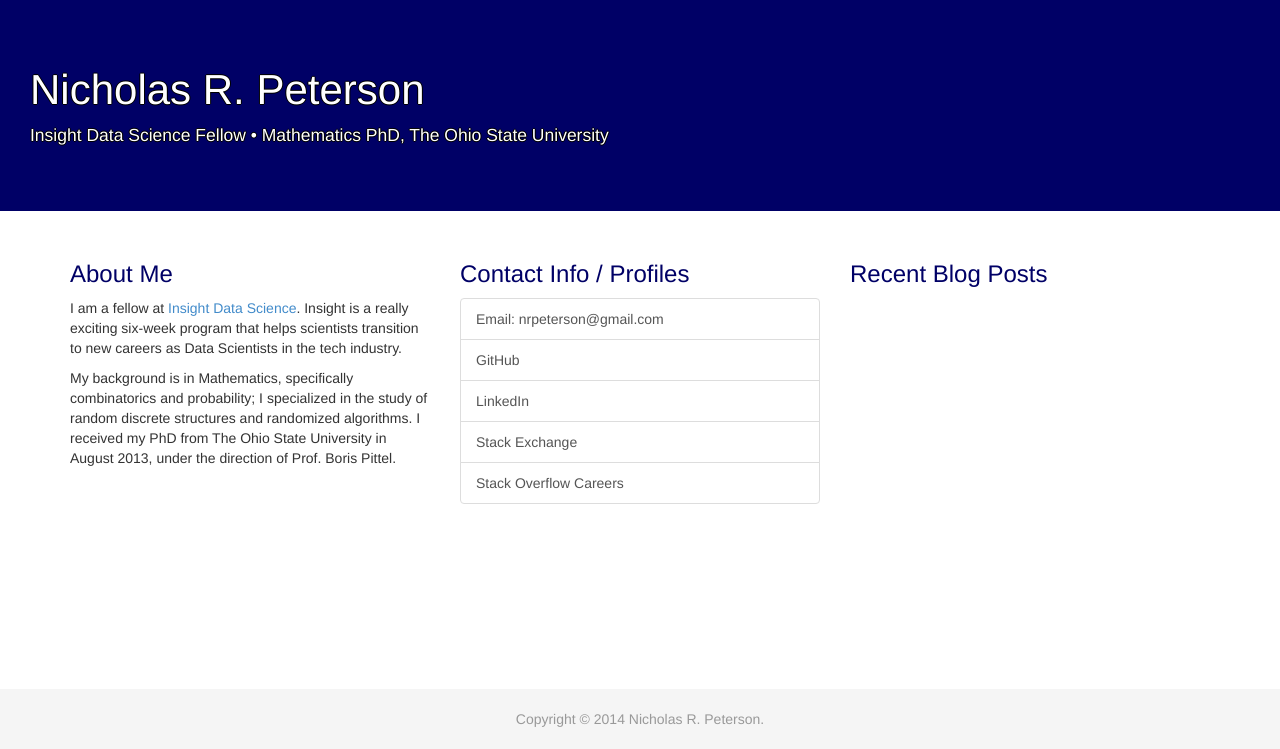
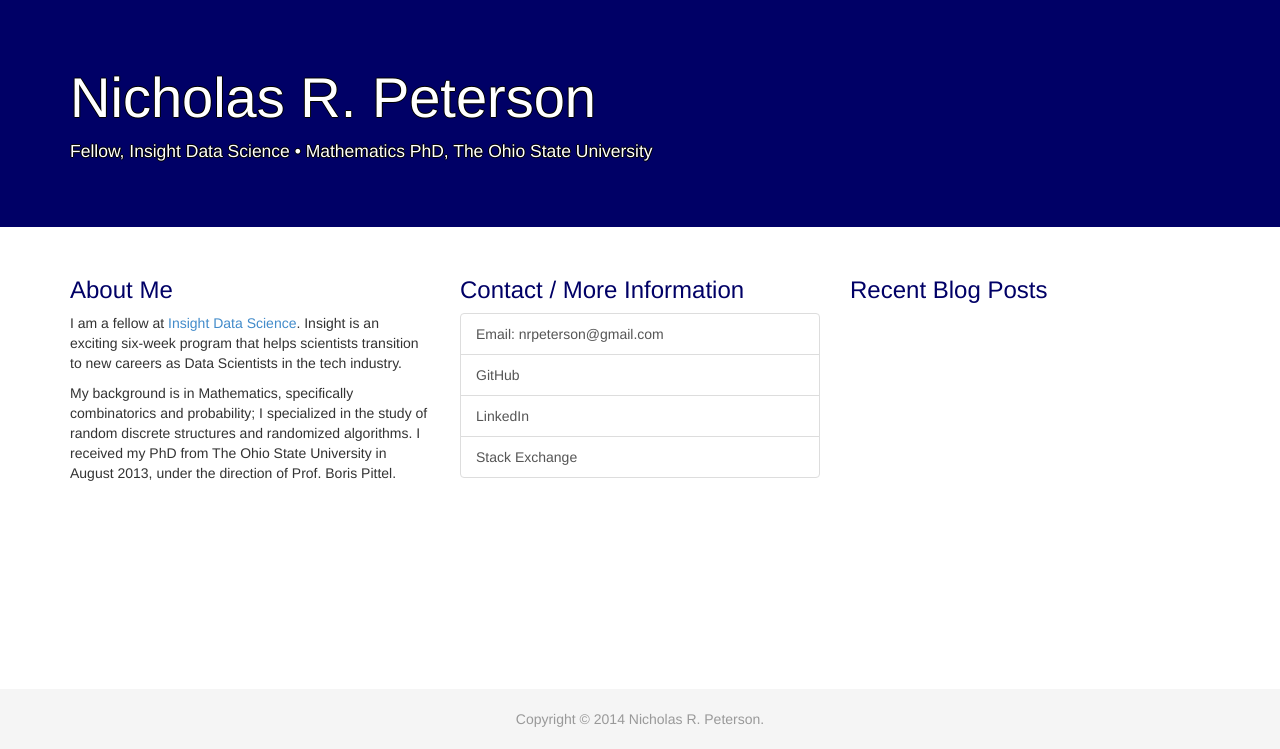
Before and after one commit to nrpeterson/homepage, a Flask app: page / in a window 1280 px wide. Shown: the part 51-800 px from the top of the page. Run offline with Flask 2, Linux system fonts and the light colour scheme; data that the repository does not hold is empty; some libraries are stand-ins or nearby versions.

Commit message:
Minor tweaks

```diff
--- a/app/static/custom.css
+++ b/app/static/custom.css
@@ -38,7 +38,7 @@ body {
 }
 
 .jumbotron h1 {
-    font-size: 300%;
+    font-size: 400%;
     color: #ffffff;
 }
 
--- a/app/templates/index.html
+++ b/app/templates/index.html
@@ -9,19 +9,18 @@
             <header>
                 <h3>About Me</h3>
             </header>
-            <p>I am a fellow at <a href="http://www.insightdatascience.com">Insight Data Science</a>. Insight is a really exciting six-week program that helps scientists transition to new careers as Data Scientists in the tech industry.</p>
+            <p>I am a fellow at <a href="http://www.insightdatascience.com">Insight Data Science</a>. Insight is an exciting six-week program that helps scientists transition to new careers as Data Scientists in the tech industry.</p>
             <p>My background is in Mathematics, specifically combinatorics and probability; I specialized in the study of random discrete structures and randomized algorithms.  I received my PhD from The Ohio State University in August 2013, under the direction of Prof. Boris Pittel.</p>
         </section>
         <section class="col-md-4">
             <header>
-                <h3>Contact Info / Profiles</h3>
+                <h3>Contact / More Information</h3>
             </header>
             <div class="list-group">
                 <a class="list-group-item" href="mailto:nrpeterson@gmail.com">Email: nrpeterson@gmail.com</a>
                 <a class="list-group-item" href="https://www.github.com/nrpeterson">GitHub</a>
                 <a class="list-group-item" href="http://www.linkedin.com/in/nrpeterson">LinkedIn</a>
                 <a class="list-group-item" href="http://stackexchange.com/users/2876998/nicholas-r-peterson?tab=accounts">Stack Exchange</a>
-                <a class="list-group-item" href="http://careers.stackoverflow.com/nrpeterson">Stack Overflow Careers</a>
             </div>
         </section>
         <section class="col-md-4">
--- a/app/templates/layout/jumbotron.html
+++ b/app/templates/layout/jumbotron.html
@@ -1,8 +1,10 @@
 {% extends "layout/base.html" %}
 {% block main %}
 <section class="jumbotron">
-    <h1>Nicholas R. Peterson</h1>
-    <p>Insight Data Science Fellow &#8226; Mathematics PhD, The Ohio State University</p>
+    <div class="container">
+        <h1>Nicholas R. Peterson</h1>
+        <p>Fellow, Insight Data Science &#8226; Mathematics PhD, The Ohio State University</p>
+    </div>
 </section>
 {% block content %}{% endblock %}
 {% endblock %}
```
